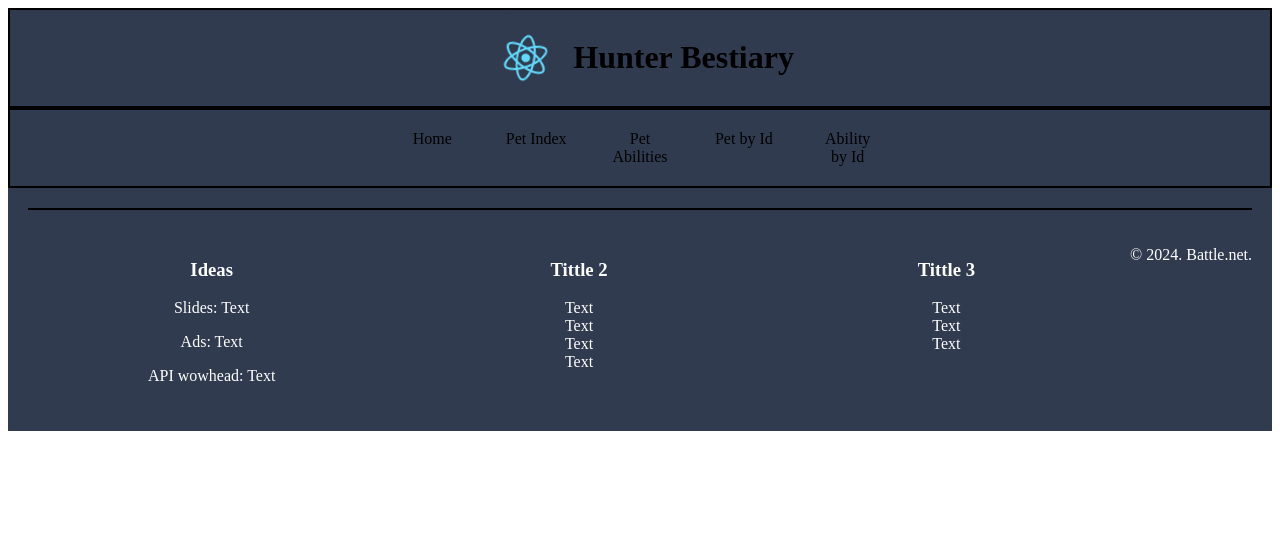
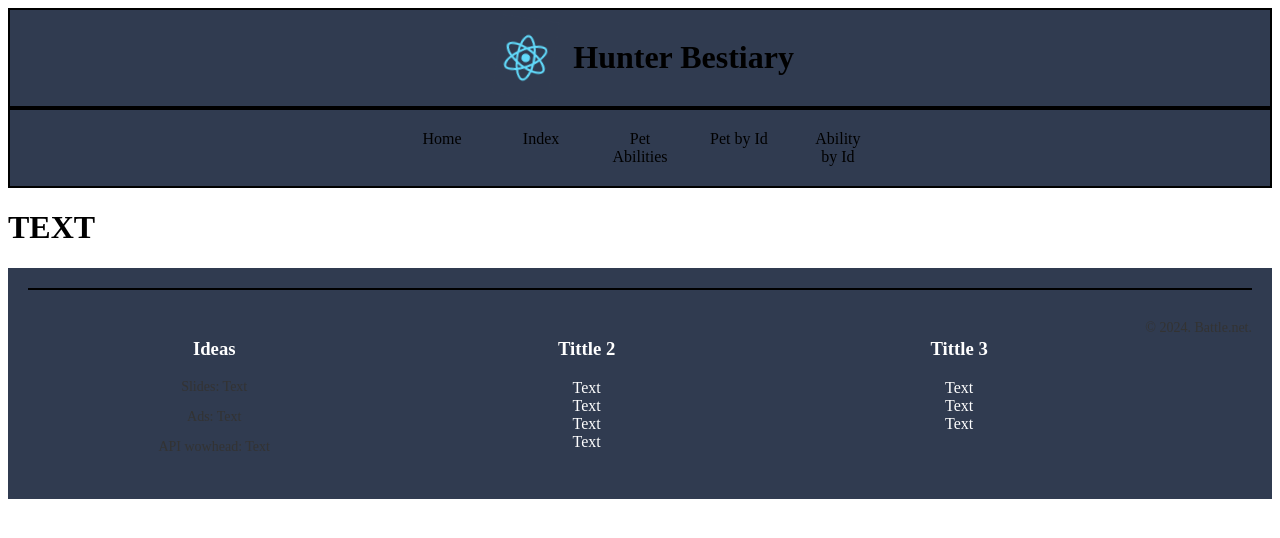
Before and after one commit to Andres-Sq/Bestiary, a React (Create React App) app: page / in a window 1280 px wide. Shown: the top 538 px of the page. Built offline with nearby package versions, Linux system fonts and the light colour scheme.

Commit message:
Fix Header and begin the body

```diff
--- a/package.json
+++ b/package.json
@@ -8,6 +8,7 @@
     "@testing-library/user-event": "^13.5.0",
     "react": "^18.3.1",
     "react-dom": "^18.3.1",
+    "react-router-dom": "^7.0.1",
     "react-scripts": "5.0.1",
     "web-vitals": "^2.1.4"
   },
--- a/src/App.jsx
+++ b/src/App.jsx
@@ -1,15 +1,20 @@
+import React from 'react';
+import { BrowserRouter as Router, Route, Routes } from 'react-router-dom';
 import { Header } from './components/Header';
 import { Footer } from './components/Footer';
-
-
+import { Index } from './components/Index';
+import { Body } from './components/Body';
 
 function App() {
   return (
-    <>
-    <Header />
-
-    <Footer/>
-    </>
+    <Router>
+      <Header />  {/* Componente de navegación */}
+      <Routes>
+        <Route path="/" element={<Body/>} />  {/* Página principal (Home) */}
+        <Route path="/index" element={<Index />} />  {/* Ruta para Pet Index */}
+        </Routes>
+      <Footer />  {/* Componente Footer */}
+    </Router>
   );
 }
 
--- /dev/null
+++ b/src/components/Body.jsx
@@ -0,0 +1,7 @@
+import React from 'react'
+
+export const Body = () => {
+  return (
+    <h1>TEXT</h1>
+  )
+}
--- a/src/components/Header.jsx
+++ b/src/components/Header.jsx
@@ -1,27 +1,36 @@
-import React from 'react'
+import React from 'react';
+import { Link } from 'react-router-dom'; // Importamos Link de react-router-dom
 import logo from '../assets/images/logo.svg';
 import '../assets/styles/Header.css';
 
-
 export const Header = () => {
 
-    const menuItems = ['Home', ' Pet Index', 'Pet Abilities', 'Pet by Id', 'Ability by Id'];
+  const menuItems = [
+    { name: 'Home', path: '/' },
+    { name: 'Index', path: '/index' },
+    { name: 'Pet Abilities', path: '/pet-abilities' },
+    { name: 'Pet by Id', path: '/pet-by-id' },
+    { name: 'Ability by Id', path: '/ability-by-id' }
+  ];
 
   return (
     <header>
-            <div class="header-middle">
-            <img src={logo} className="App-logo" alt="logo" />
-            <h1 id="titulo_pagina"> Hunter Bestiary </h1>
-            </div>
-        <nav aria-label="Main navigation">
+      <div className="header-middle">
+        <img src={logo} className="App-logo" alt="logo" />
+        <h1 id="titulo_pagina"> Hunter Bestiary </h1>
+      </div>
+      <nav aria-label="Main navigation">
         <ul>
           {menuItems.map((item, index) => (
             <li key={index}>
-              <a href={`#${item.toLowerCase().replace(/\s+/g, '-')}`}>{item}</a>
+              {/* Usamos Link de react-router-dom para navegación */}
+              <Link to={item.path}>
+                {item.name}
+              </Link>
             </li>
           ))}
         </ul>
       </nav>
     </header>
-  )
-}
+  );
+};
```
Also changed, not shown: 1 other file (tests, documents, lock files or other folders).
